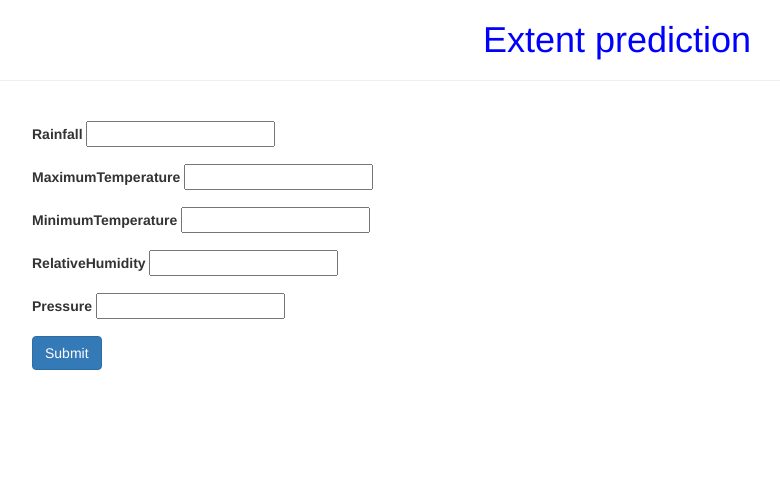
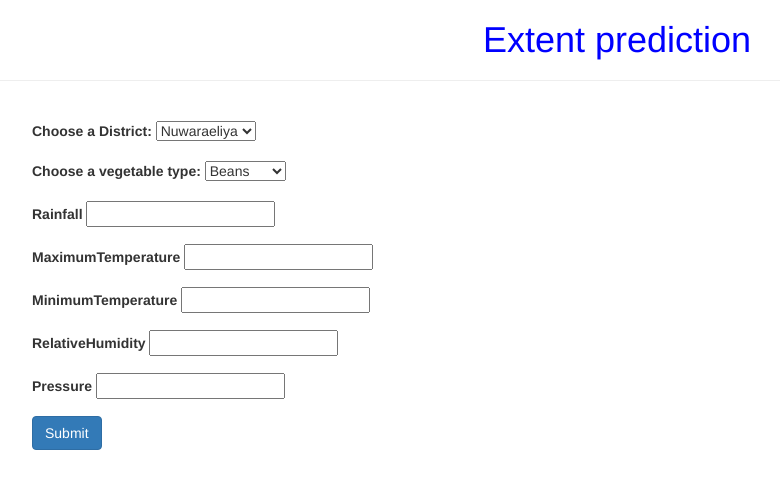
Before and after one commit to Waruna-Kaushalya/CropPredictionFlaskApp, a Flask app: page / in a window 1280 px wide. Shown: the top 489 px of the page, without its empty margins (23-803 px from the left). Run offline with Flask 2, Linux system fonts and the light colour scheme; some libraries are stand-ins or nearby versions.

Commit message:
Add some changes, Add selections

```diff
--- a/app.py
+++ b/app.py
@@ -27,8 +27,8 @@ def predict():
             District = "badulla"
             Vegetable = "Beans"
 
-            # District = String(request.form['DistrictName'])
-            # Vegetable = String(request.form['VegetableType'])
+            District = request.form['DistrictName']
+            Vegetable = request.form['VegetableType']
 
 
             Extent_District_Vege = District+"_"+Vegetable+"_Extent_Model.pkl"
--- a/templates/home.html
+++ b/templates/home.html
@@ -15,39 +15,18 @@
     <div class="row">
       <div class="col-6">
         <form method="POST" action="/predict">
-          <div class="form-group">
-            <label for="Rainfall">Rainfall</label>
-            <input type="text" name="Rainfall">
 
+          <!-- <div class="form-group">
+            <label for="DistrictName">DistrictName</label>
+            <input type="text" name="DistrictName">
           </div>
 
           <div class="form-group">
-            <label for="MaximumTemperature">MaximumTemperature</label>
-            <input type="text" name="MaximumTemperature">
-
-          </div>
+            <label for="VegetableType">VegetableType</label>
+            <input type="text" name="VegetableType">
+          </div> -->
 
           <div class="form-group">
-            <label for="MinimumTemperature">MinimumTemperature</label>
-            <input type="text" name="MinimumTemperature">
-
-          </div>
-
-          <div class="form-group">
-            <label for="RelativeHumidity">RelativeHumidity</label>
-            <input type="text" name="RelativeHumidity">
-
-          </div>
-
-          <div class="form-group">
-            <label for="Pressure">Pressure</label>
-            <input type="text" name="Pressure">
-
-          </div>
-          <input class='btn btn-primary' type='submit' value='Submit'>
-
-
-                    <!-- <div class="form-group">
             <label for="DistrictName">Choose a District:</label>
             <select name="DistrictName" id="DistrictName">
               <option value="nuwaraeliya">Nuwaraeliya</option>
@@ -56,7 +35,6 @@
               <option value="matale">Matale</option>
               <option value="ratnapura">Ratnapura</option>
             </select>
-
           </div>
 
 
@@ -69,25 +47,34 @@
               <option value="Knohkhol">Knohkhol</option>
               <option value="Leeks">Leeks</option>
             </select>
-
-                    </div> -->
-
-
-                    <!-- <div class="form-group">
-                      <label for="DistrictName">Rainfall</label>
-                      <input type="text" name="DistrictName">
-
           </div>
 
           <div class="form-group">
-                      <label for="VegetableType">Rainfall</label>
-                      <input type="text" name="VegetableType">
+            <label for="Rainfall">Rainfall</label>
+            <input type="text" name="Rainfall">
+          </div>
 
-                    </div> -->
+          <div class="form-group">
+            <label for="MaximumTemperature">MaximumTemperature</label>
+            <input type="text" name="MaximumTemperature">
+          </div>
 
+          <div class="form-group">
+            <label for="MinimumTemperature">MinimumTemperature</label>
+            <input type="text" name="MinimumTemperature">
+          </div>
 
+          <div class="form-group">
+            <label for="RelativeHumidity">RelativeHumidity</label>
+            <input type="text" name="RelativeHumidity">
+          </div>
 
+          <div class="form-group">
+            <label for="Pressure">Pressure</label>
+            <input type="text" name="Pressure">
+          </div>
 
+          <input class='btn btn-primary' type='submit' value='Submit'>
 
         </form>
 
```
Lines whose indentation alone changed are shown as unchanged.
